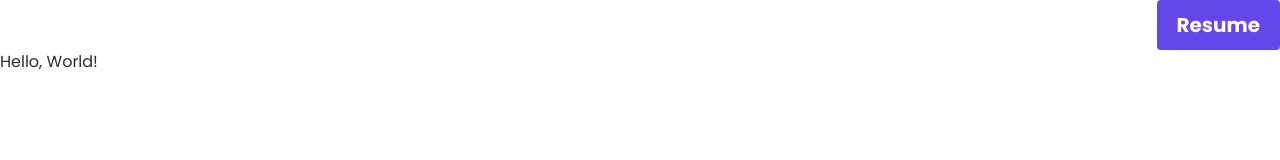
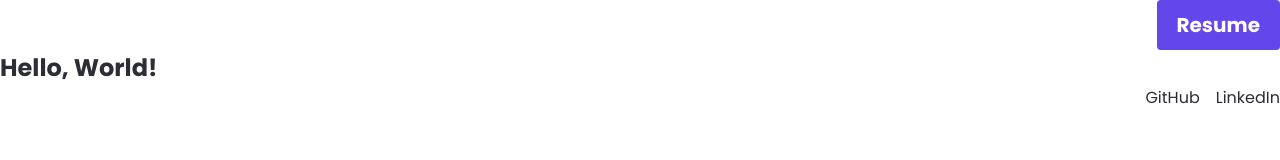
Before and after one commit to chonginator/benchong.dev, a Gatsby site: page / in a window 1280 px wide. Built offline with nearby package versions, Linux system fonts and the light colour scheme; Gatsby itself is replaced by a stand-in of ours.

Commit message:
Added basic Layout, Hero, Header and Footer components

```diff
--- a/src/components/Button/Button.js
+++ b/src/components/Button/Button.js
@@ -24,6 +24,11 @@ const ButtonWrapper = styled.button`
     cursor: pointer;
     padding: 0.5em 1em;
     text-decoration: none;
+
+    :hover,
+    :focus {
+        opacity: 0.9;
+    }
 `
 
 export default Button
--- /dev/null
+++ b/src/components/Footer/Footer.js
@@ -0,0 +1,43 @@
+import React from "react"
+import styled from "styled-components"
+
+const Footer = () => {
+    return (
+        <Wrapper>
+            <Links>
+                <Link
+                    href="https://github.com/chonginator"
+                    target="_blank">GitHub
+                </Link>
+                <Link
+                    href="https://www.linkedin.com/in/benhchong"
+                    target="_blank"
+                >
+                    LinkedIn
+                </Link>
+            </Links>
+        </Wrapper>
+    )
+}
+
+const Wrapper = styled.footer`
+    display: flex;
+    justify-content: flex-end;
+    gap: 1em;
+`
+
+const Links = styled.div`
+    display: flex;
+    gap: 1em;
+`
+
+const Link = styled.a`
+    text-decoration: none;
+    color: inherit;
+
+    :hover {
+        opacity: 0.6;
+    }
+`
+
+export default Footer
--- /dev/null
+++ b/src/components/Footer/index.js
@@ -0,0 +1 @@
+export { default } from "./Footer"
--- a/src/components/Header/Header.js
+++ b/src/components/Header/Header.js
@@ -5,13 +5,13 @@ import Button from "../Button"
 
 const Header = () => {
     return (
-        <HeaderWrapper>
+        <Wrapper>
             <Button href='/resume.pdf'>Resume</Button>
-        </HeaderWrapper>
+        </Wrapper>
     )
 }
 
-const HeaderWrapper = styled.header`
+const Wrapper = styled.header`
     display: flex;
     justify-content: flex-end;
 `
--- /dev/null
+++ b/src/components/Hero/Hero.js
@@ -0,0 +1,11 @@
+import React from "react"
+
+const Hero = () => {
+    return (
+        <section>
+            <h1>Hello, World!</h1>
+        </section>
+    )
+}
+
+export default Hero
--- /dev/null
+++ b/src/components/Hero/index.js
@@ -0,0 +1 @@
+export { default } from './Hero'
--- a/src/components/Layout/Layout.js
+++ b/src/components/Layout/Layout.js
@@ -3,6 +3,7 @@ import { createGlobalStyle } from "styled-components"
 
 import { COLOURS } from "../../constants"
 import Header from "../Header"
+import Footer from "../Footer"
 
 const Layout = ({ children }) => {
     return (
@@ -10,6 +11,8 @@ const Layout = ({ children }) => {
             <Header />
 
             { children }
+
+            <Footer />
 
             <GlobalStyle />
         </div>
--- a/src/pages/index.js
+++ b/src/pages/index.js
@@ -1,11 +1,12 @@
 import * as React from "react"
 
 import Layout from "../components/Layout"
+import Hero from "../components/Hero"
 
 const IndexPage = () => {
   return (
     <Layout>
-      <div>Hello, World!</div>
+      <Hero />
     </Layout>
   )
 }
```
